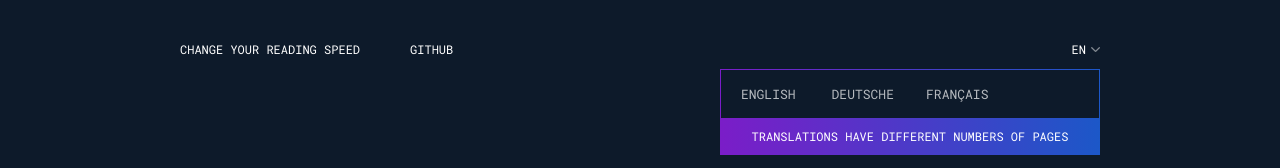
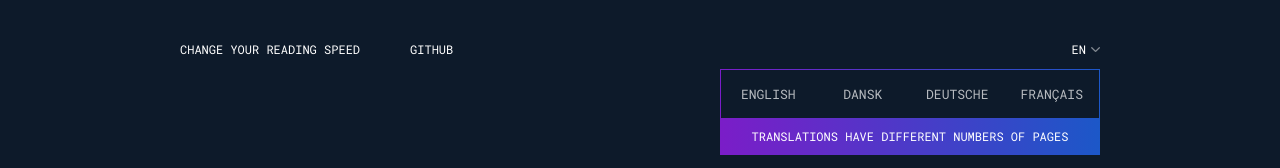
Before and after one commit to devfake/years-to-read, a Vue app: page / in a window 1280 px wide. Both pictures are taken after a click on the element "EN". Shown: the part 779-947 px from the top of the page. Built offline with nearby package versions, Linux system fonts and the light colour scheme; what vue-js-modal would draw is missing.

Commit message:
Add call to translate into danish

```diff
--- a/src/App.vue
+++ b/src/App.vue
@@ -10,8 +10,9 @@
           <div class="translations-inner">
             <div class="translation-items">
               <div @click="chooseBookTranslation('en')">English</div>
+              <div @click="chooseBookTranslation('da')">Dansk</div>
               <div @click="chooseBookTranslation('de')">Deutsche</div>
-	      <div @click="chooseBookTranslation('fr')">Français</div>
+              <div @click="chooseBookTranslation('fr')">Français</div>
             </div>
             <div class="translations-info">
               Translations have different numbers of pages
```
